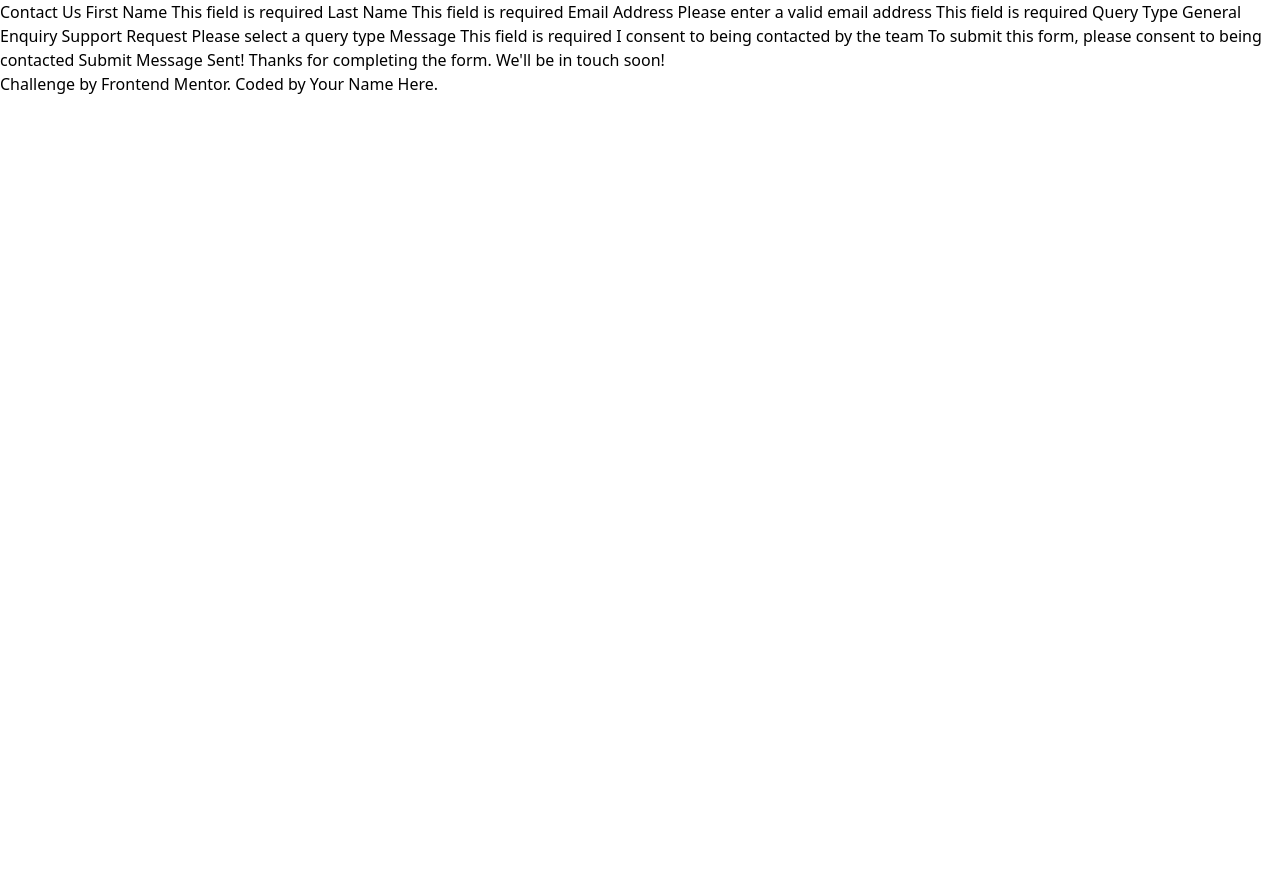
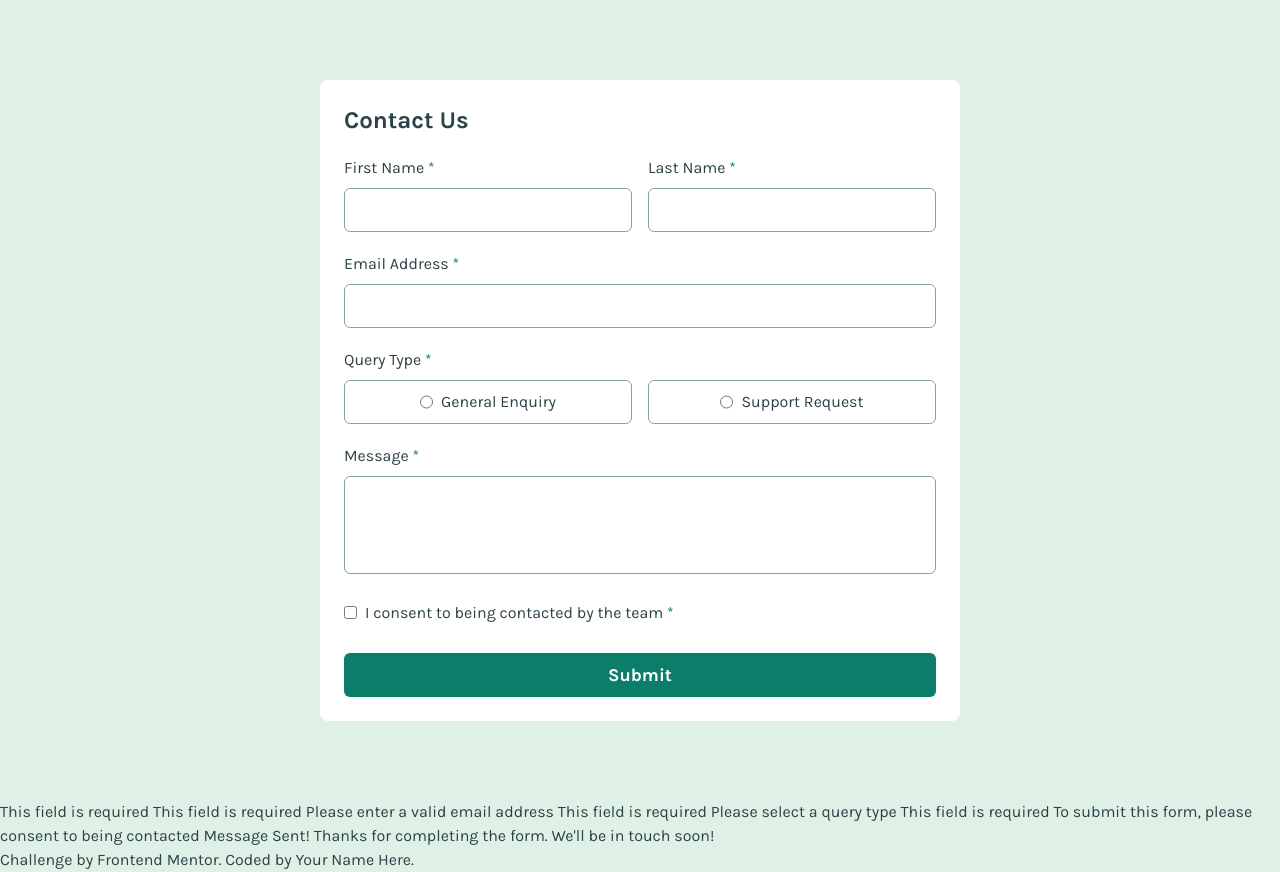
Before and after one commit to aatmaneoulmouden/contact-form, a website: page index.html in a window 1280 px wide. Before the commit the page ends 800 px from the top, so only its background shows below. Drawn offline with Linux system fonts and the light colour scheme.

Commit message:
Integrate desktop design

```diff
--- a/index.html
+++ b/index.html
@@ -1,47 +1,99 @@
 <!DOCTYPE html>
 <html lang="en">
   <head>
-  <meta charset="UTF-8">
-  <meta name="viewport" content="width=device-width, initial-scale=1.0"> <!-- displays site properly based on user's device -->
+    <meta charset="UTF-8" />
+    <meta name="viewport" content="width=device-width, initial-scale=1.0" />
+    <!-- displays site properly based on user's device -->
 
-  <link rel="icon" type="image/png" sizes="32x32" href="./assets/images/favicon-32x32.png">
+    <link
+      rel="icon"
+      type="image/png"
+      sizes="32x32"
+      href="./assets/images/favicon-32x32.png"
+    />
 
     <title>Frontend Mentor | Contact form</title>
 
-  <link rel="stylesheet" href="./assets/css/style.css">
+    <link rel="stylesheet" href="./assets/css/style.css" />
   </head>
   <body>
+    <div class="container">
+      <div class="w-full min-h-screen flex justify-center items-center">
+        <div class="form bg-neutral-white w-[640px] p-6 rounded-lg">
+          <h1 class="text-2xl font-bold mb-5">Contact Us</h1>
+          <div class="form-row has-two-cols">
+            <div class="input-wrapper">
+              <label for="first-name"
+                >First Name <span class="is-required">*</span></label
+              >
+              <input type="text" class="field" id="first-name" />
+            </div>
+            <div class="input-wrapper">
+              <label for="last-name"
+                >Last Name <span class="is-required">*</span></label
+              >
+              <input type="text" class="field" id="last-name" />
+            </div>
+          </div>
+          <div class="form-row">
+            <div class="input-wrapper">
+              <label for="email"
+                >Email Address <span class="is-required">*</span></label
+              >
+              <input type="email" class="field" id="email" />
+            </div>
+          </div>
+          <div class="form-row">
+            <div class="input-wrapper">
+              <label for=""
+                >Query Type <span class="is-required">*</span></label
+              >
+              <div class="options-row has-two-cols">
+                <div class="option">
+                  <input type="radio" name="query-type" id="general" />
+                  <label for="general">General Enquiry</label>
+                </div>
+                <div class="option">
+                  <input type="radio" name="query-type" id="support" />
+                  <label for="support">Support Request</label>
+                </div>
+              </div>
+            </div>
+          </div>
+          <div class="form-row">
+            <div class="input-wrapper">
+              <label for="message"
+                >Message <span class="is-required">*</span></label
+              >
+              <textarea name="" id="message" class="field h-[98px] resize-none"></textarea>
+            </div>
+          </div>
+          <div class="form-row">
+            <div class="input-wrapper flex items-center gap-2">
+              <input type="checkbox" id="agree" />
+              <label for="agree" class="mb-0"
+                >I consent to being contacted by the team
+                <span class="is-required">*</span></label
+              >
+            </div>
+          </div>
+          <button
+            class="h-11 w-full bg-green rounded-md font-bold text-neutral-white text-lg mt-2"
+          >
+            Submit
+          </button>
+        </div>
+      </div>
+    </div>
 
-  Contact Us
-
-  First Name
-  This field is required
-
-  Last Name
-  This field is required
-
-  Email Address
-  Please enter a valid email address
-  This field is required
-
-  Query Type
-  General Enquiry
-  Support Request
-  Please select a query type
-
-  Message
-  This field is required
-
-  I consent to being contacted by the team
-  To submit this form, please consent to being contacted
-
-  Submit
-
-  Message Sent!
-  Thanks for completing the form. We'll be in touch soon!
+    This field is required This field is required Please enter a valid email
+    address This field is required Please select a query type This field is
+    required To submit this form, please consent to being contacted Message
+    Sent! Thanks for completing the form. We'll be in touch soon!
 
     <div class="attribution">
-    Challenge by <a href="https://www.frontendmentor.io?ref=challenge">Frontend Mentor</a>.
+      Challenge by
+      <a href="https://www.frontendmentor.io?ref=challenge">Frontend Mentor</a>.
       Coded by <a href="#">Your Name Here</a>.
     </div>
 
--- a/src/input.css
+++ b/src/input.css
@@ -6,6 +6,44 @@
 
 @layer base {
     body {
-        @apply font-main bg-light-green;
+        @apply font-main text-neutral-dark-grey bg-light-green;
+    }
+
+    label {
+        @apply block mb-2 cursor-pointer;
+    }
+
+    input {
+        @apply h-11;
+    }
+
+    input[type="checkbox"] {
+        @apply h-auto;
     }
 }
+
+@layer components {
+    .field {
+        @apply w-full border border-neutral-medium-grey rounded-md py-3 px-4 cursor-pointer;
+    }
+
+    .is-required {
+        @apply text-green;
+    }
+
+    .form-row {
+        @apply mb-5;
+    }
+
+    .has-two-cols {
+        @apply grid grid-cols-2 gap-4;
+    }
+
+    .option {
+        @apply flex justify-center items-center gap-2 h-11 border border-neutral-medium-grey rounded-md cursor-pointer;
+    }
+
+    .option label {
+        @apply mb-0;
+    }
+}
```
Also changed, not shown: assets/css/style.css. Lines whose indentation alone changed are shown as unchanged.
